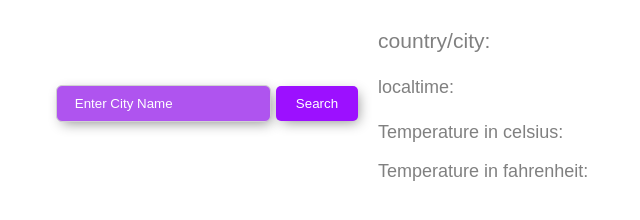
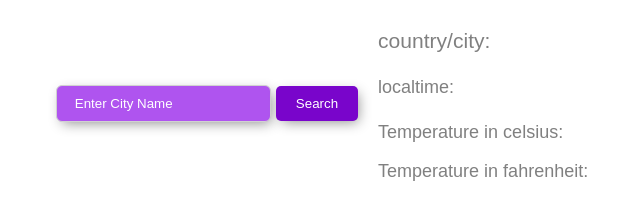
Before and after one commit to rakib00-dev/weather-web-app, a plain HTML site: page index.html in a window 1280 px wide. In both pictures the pointer is over the button "Search". Shown: the whole page, without its empty margins (328-968 px from the left). Drawn offline with Linux system fonts and the light colour scheme.

Commit message:
added hover on button

```diff
--- a/style.css
+++ b/style.css
@@ -43,6 +43,11 @@ span {
   border-radius: 5px;
   box-shadow: 3px 4px 13px -3px #8d8d8d;
   cursor: pointer;
+  transition: 0.3s;
+}
+
+#search-btn:hover {
+  background: #7905cb;
 }
 
 @media (max-width: 768px) {
```
